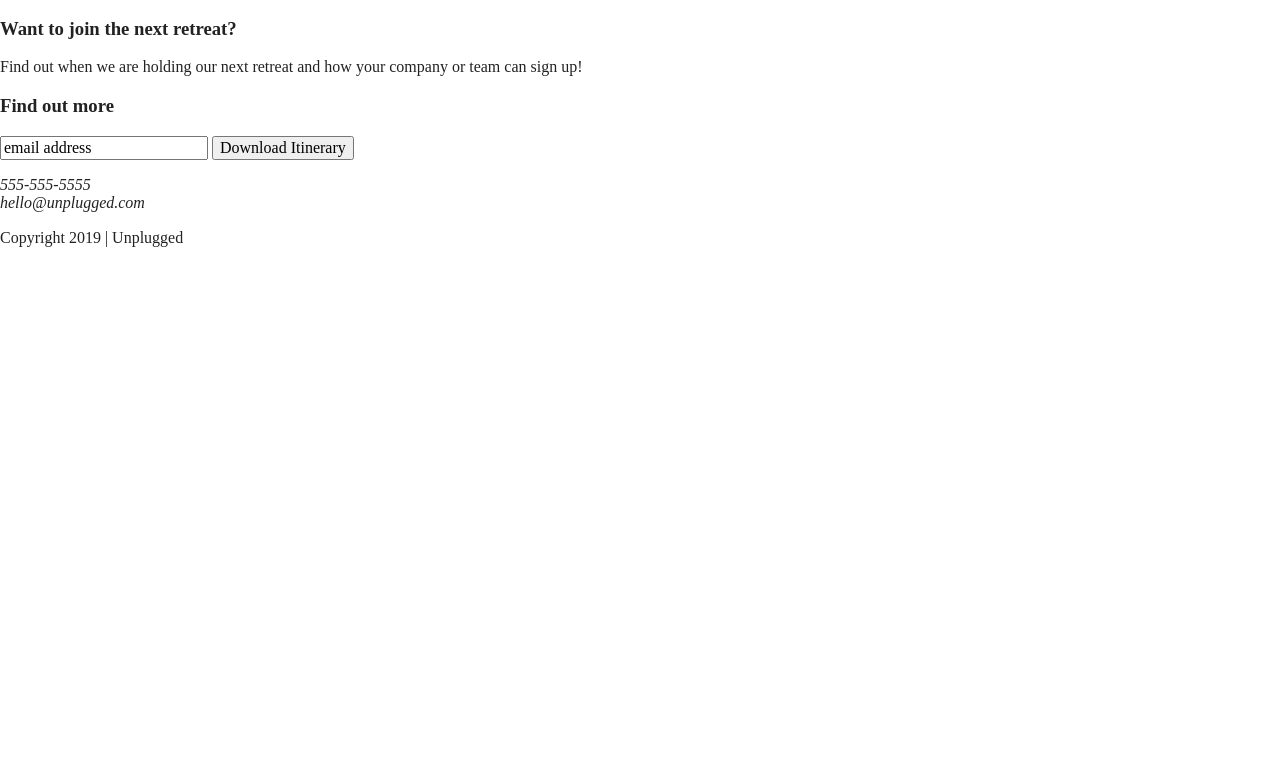
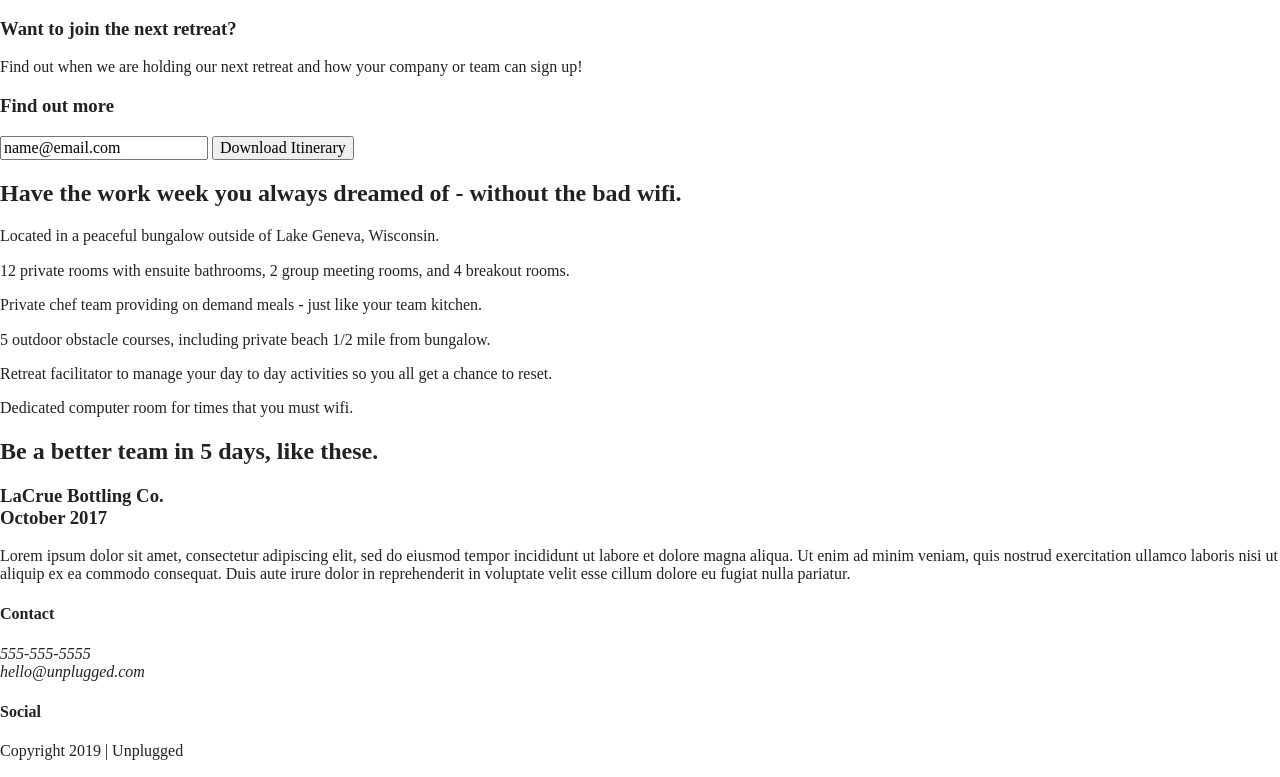
Before and after one commit to melissariska/unplugged-retreat, a website built with Parcel: page index.html in a window 1280 px wide. Shown: the part 134-911 px from the top of the page. Before the commit the page ends 800 px from the top, so only its background shows below. Built offline with nearby package versions, Linux system fonts and the light colour scheme; files whose address does not match are found by name.

Commit message:
Added content to homepage

```diff
--- a/index.html
+++ b/index.html
@@ -26,7 +26,9 @@
 
   <header>
     <div class="content-wrapper">
-      <a href="#"><img src="img/unplugged-logo.png" alt="unplugged logo"></a>
+      <a href="#">
+        <img src="img/unplugged-logo.png" alt="unplugged logo">
+      </a>
       <div class="header-divider"></div>
       <nav>
         <ul>
@@ -35,7 +37,6 @@
         </ul>
       </nav>
     </div>
-
   </header>
 
   <main>
@@ -47,6 +48,7 @@
     </section>
 
     <aside>
+      <div class="content-wrapper">
         <div class="form-description">
           <h3>Want to join the next retreat?</h3>
           <p>
@@ -55,10 +57,66 @@
         </div>
         <div class="form">
           <h3>Find out more</h3>
-        <input type="text" name="name" value="email address">
+          <input type="text" name="name" value="name@email.com">
           <input type="button" value="Download Itinerary">
         </div>
+      </div>
     </aside>
+
+    <section class="features">
+      <div class="content-wrapper">
+        <h2>Have the work week you always dreamed of - without the bad wifi.</h2>
+        <div class="features-items">
+          <article>
+            <p class="fontawesome-icon"></p>
+            <p class="features-item-description">Located in a peaceful bungalow outside of Lake Geneva, Wisconsin.</p>
+          </article>
+
+          <article>
+            <p class="fontawesome-icon"></p>
+            <p class="features-item-description">12 private rooms with ensuite bathrooms, 2 group meeting rooms, and 4 breakout rooms.</p>
+          </article>
+
+          <article>
+            <p class="fontawesome-icon"></p>
+            <p class="features-item-description">Private chef team providing on demand meals - just like your team kitchen.</p>
+          </article>
+
+          <article>
+            <p class="fontawesome-icon"></p>
+            <p class="features-item-description">5 outdoor obstacle courses, including private beach 1/2 mile from bungalow.</p>
+          </article>
+
+          <article>
+            <p class="fontawesome-icon"></p>
+            <p class="features-item-description">Retreat facilitator to manage your day to day activities so you all get a chance to reset.</p>
+          </article>
+
+          <article>
+            <p class="fontawesome-icon"></p>
+            <p class="features-item-description">Dedicated computer room for times that you must wifi.</p>
+          </article>
+        </div>
+      </div>
+    </section>
+
+    <section class="reviews">
+      <div class="content-wrapper">
+        <h2>Be a better team in 5 days, like these.</h2>
+        <article>
+          <div>
+            <h3>
+              LaCrue Bottling Co.<br>
+              October 2017
+            </h3>
+            <p>
+              Lorem ipsum dolor sit amet, consectetur adipiscing elit, sed do eiusmod tempor incididunt ut labore et dolore magna aliqua. Ut enim ad minim veniam, quis nostrud exercitation ullamco laboris nisi ut aliquip ex ea commodo consequat. Duis aute irure dolor
+              in reprehenderit in voluptate velit esse cillum dolore eu fugiat nulla pariatur.
+            </p>
+          </div>
+        </article>
+      </div>
+    </section>
 
   </main>
 
@@ -66,6 +124,7 @@
     <div class="content-wrapper">
       <div class="footer-content">
           <div class="contact">
+            <h4>Contact</h4>
             <address>
               <p>
                 555-555-5555<br>
@@ -73,6 +132,7 @@
             </address>
           </div>
           <div class="social">
+            <h4>Social</h4>
             <div class="social-icons">
               <p>
                 <a href="https://www.facebook.com/Skillcrush/" target="_blank"></a>
```
Lines whose indentation alone changed are shown as unchanged.
